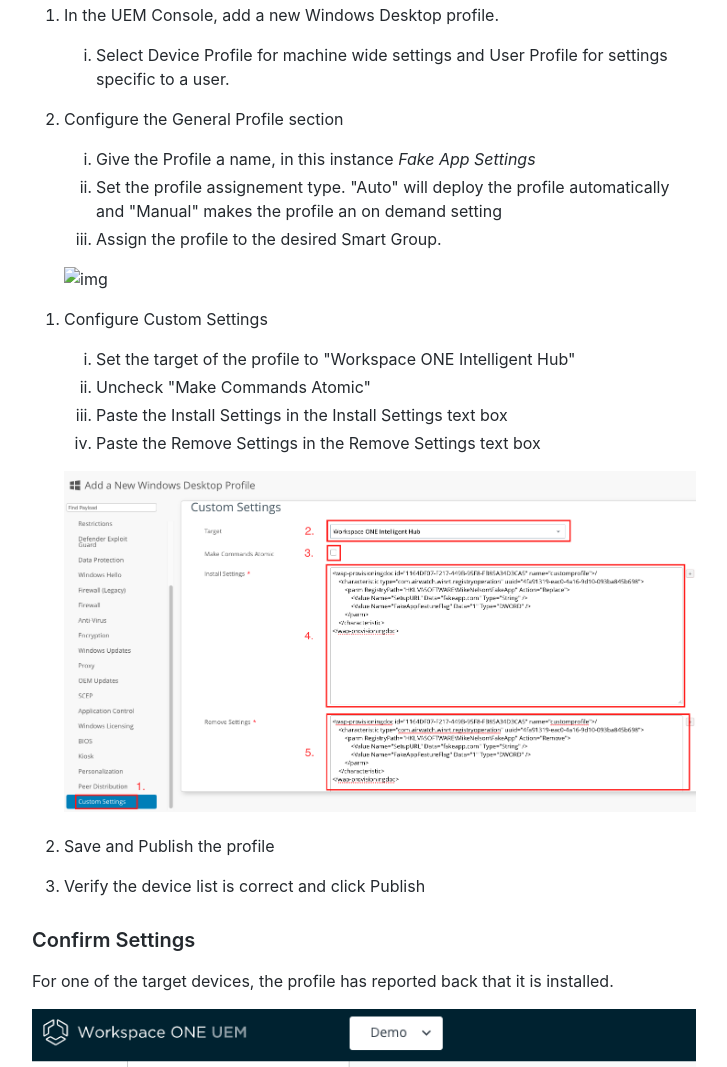
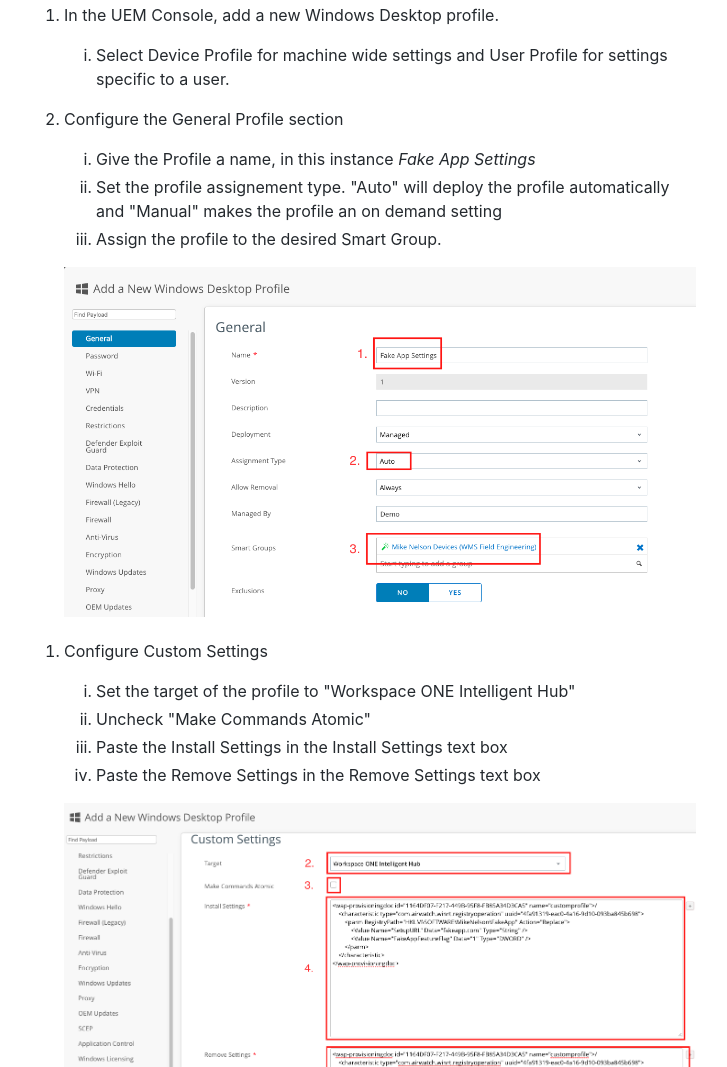
Before and after one commit to mikenelsonjr/blog-site, a plain HTML site: page blog/2020/03/19/registrykey-customsettings.html in a window 1280 px wide. Shown: the part 2717-3784 px from the top of the page, without its empty margins (276-1003 px from the left). Drawn offline with nearby package versions, Linux system fonts and the light colour scheme.

Commit message:
Deploy website
Deploy website version based on e60e0cb1bde1a3b760b5db9e8debb2b3825db6f0

```diff
--- a/blog/2020/03/19/registrykey-customsettings.html
+++ b/blog/2020/03/19/registrykey-customsettings.html
@@ -139,7 +139,7 @@
 <li>Set the profile assignement type. &quot;Auto&quot; will deploy the profile automatically and &quot;Manual&quot; makes the profile an on demand setting</li>
 <li>Assign the profile to the desired Smart Group.</li>
 </ol>
-<p><img src="/img/2020-03-20/GeneralProfileSettings.png" alt="img"></p></li>
+<p><img src="/img/blogimages/2020-03-20/GeneralProfileSettings.png" alt="img"></p></li>
 </ol>
 <ol>
 <li><p>Configure Custom Settings</p>
```
Also changed, not shown: blog/2020/03/19/registrykey-customsettings/index.html (+1 -1 lines), 1 other file.
